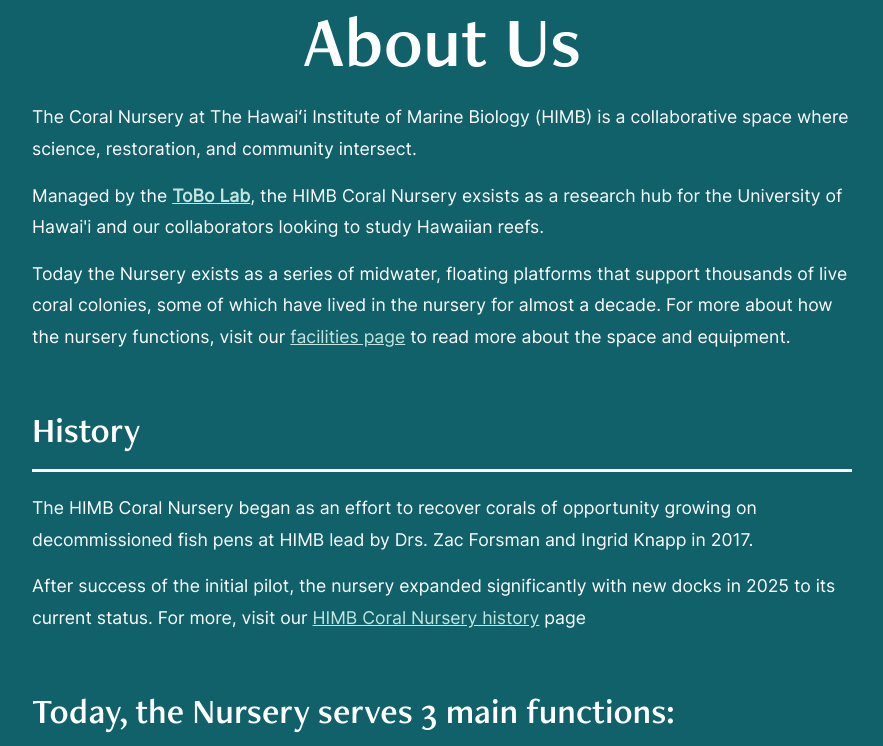
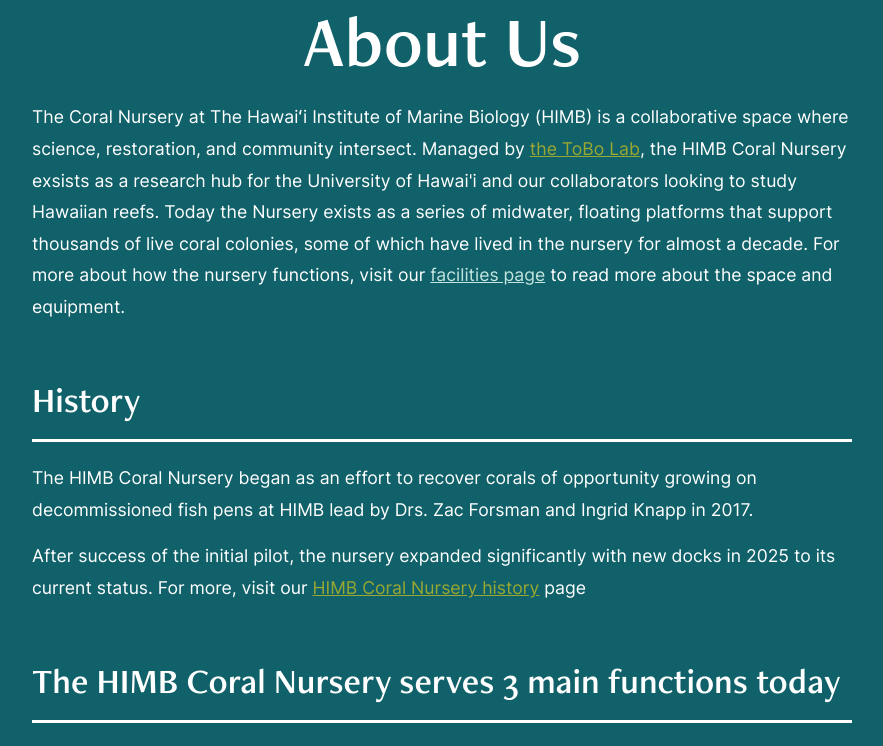
Before and after one commit to himb-coral-nursery/himb-coral-nursery.github.io, a Jekyll site: the page built from index.html, in a window 1280 px wide and 900 px high, scrolled down 840 px, cut to the strip 154-900 px from the top of the window. Shown: the whole strip, without its empty margins (198-1081 px from the left). Built offline with Jekyll 4.4.1, drawn with Linux system fonts in a browser that asks for light colours; some of the changed text lies outside the part shown.

Commit message:
Update index.html

```diff
--- a/index.html
+++ b/index.html
@@ -10,6 +10,13 @@
     <h1 class="fade-in-text">HIMB <span class="no-break">Coral Nursery</span></h1>
     <p class="fade-in-subtext">An in-situ research space on a live reef</p>
   </div>
+  <div class="scroll-indicator">
+  <a href="#about">
+    <svg xmlns="http://www.w3.org/2000/svg" width="40" height="40" viewBox="0 0 24 24" fill="none" stroke="white" stroke-width="2" stroke-linecap="round" stroke-linejoin="round">
+      <path d="M12 5v14M5 12l7 7 7-7"/>
+    </svg>
+  </a>
+</div>
 </section>
 
 <section class="about-section" id="about">
@@ -17,19 +24,17 @@
 
     <h1 class="page-title">About Us</h1>
 
-    <p>The Coral Nursery at The Hawaiʻi Institute of Marine Biology (HIMB) is a collaborative space where science, restoration, and community intersect.</p>
-    <p>Managed by the <a href="https://www.tobolab.org/" target="_blank" style="color: #C2E5DF; font-weight: bold;">ToBo Lab</a>, the HIMB Coral Nursery exsists as a research hub for the University of Hawai'i and our collaborators looking to study Hawaiian reefs.</p>
-    <p>Today the Nursery exists as a series of midwater, floating platforms that support thousands of live coral colonies, some of which have lived in the nursery for almost a decade. For more about how the nursery functions, visit our <a href="/facilities/" style="color: #C2E5DF;">facilities page</a> to read more about the space and equipment.</p>
+    <p>The Coral Nursery at The Hawaiʻi Institute of Marine Biology (HIMB) is a collaborative space where science, restoration, and community intersect. Managed by <a href="https://www.tobolab.org/" target="_blank">the ToBo Lab</a>, the HIMB Coral Nursery exsists as a research hub for the University of Hawai'i and our collaborators looking to study Hawaiian reefs. Today the Nursery exists as a series of midwater, floating platforms that support thousands of live coral colonies, some of which have lived in the nursery for almost a decade. For more about how the nursery functions, visit our <a href="/facilities/" style="color: #C2E5DF;">facilities page</a> to read more about the space and equipment.</p>
 
     <h2>History</h2>
     <p>The HIMB Coral Nursery began as an effort to recover corals of opportunity growing on decommissioned fish pens at HIMB lead by Drs. Zac Forsman and Ingrid Knapp in 2017. </p>
-    <p>After success of the initial pilot, the nursery expanded significantly with new docks in 2025 to its current status. For more, visit our <a href="/history/" style="color: #C2E5DF;">HIMB Coral Nursery history</a> page</p>
+    <p>After success of the initial pilot, the nursery expanded significantly with new docks in 2025 to its current status. For more, visit our <a href="/history/">HIMB Coral Nursery history</a> page</p>
 
-    <h2>Today, the Nursery serves 3 main functions:</h2>
+    <h2>The HIMB Coral Nursery serves 3 main functions today</h2>
     <ol>
-      <li><strong>1 Coral Stock and Storage:</strong> We provide storage opportunities for corals of opportunity which can then be used for research and outplanting.</li>
-      <li><strong>2 Experimental Space:</strong> The Nursery serves as an in-situ space where scientists and students can deploy their experiments adjacent to a live reef without disturbing the natural environment or the need for field permits.</li>
-      <li><strong>3 Outreach:</strong> We frequently host tours, summer intensive programs, and internships to educate our locaal community, visitors, and the next generation of marine scientists.</li>
+      <li><strong>Coral Stock and Storage:</strong> We provide storage opportunities for corals of opportunity which can then be used for research and outplanting.</li>
+      <li><strong>Experimental Space:</strong> The Nursery serves as an in-situ space where scientists and students can deploy their experiments adjacent to a live reef without disturbing the natural environment or the need for field permits.</li>
+      <li><strong>Outreach:</strong> We frequently host tours, summer intensive programs, and internships to educate our locaal community, visitors, and the next generation of marine scientists.</li>
     </ol>
 
     <h2>Support & Funding</h2>
```
